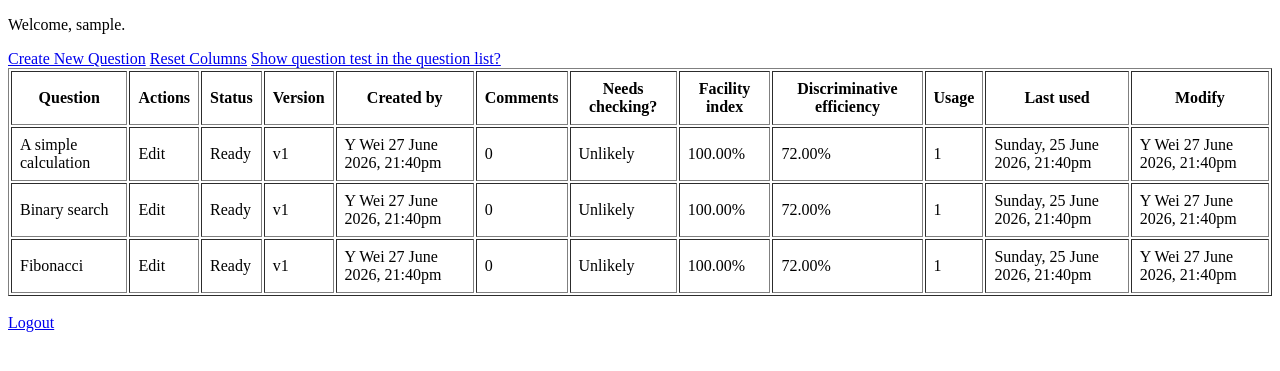
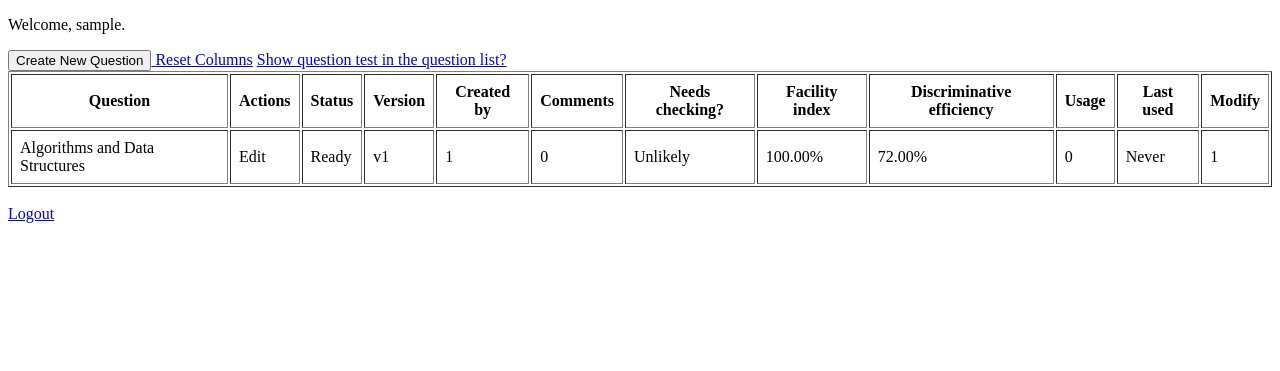
Before and after one commit to aqq40867-lang/exam-generation-platform, a Flask app: page /questions in a window 1280 px wide. Shown: the top 371 px of the page. Run offline with Flask 3, Linux system fonts and the light colour scheme; the visitor is signed in with stand-in values (Sample User, id 1).

Commit message:
create qurstion page

```diff
--- a/app.py
+++ b/app.py
@@ -1,3 +1,4 @@
+import json
 from flask import Flask, render_template, request, redirect, url_for, session
 app = Flask(__name__)
 
@@ -8,56 +9,23 @@ USER = {
     "teacher2": "456789",
     "1": "1"
 }
+QUESTIONS_FILE = "questions.json"
 
-QUESTIONS = [
-    {
-        "Question" : "A simple calculation",
-        "Actions" : "Edit",
-        "Status" : "Ready",
-        "Version" : "v1",
-        "Created by" : "Y Wei 27 June 2026, 21:40pm",
-        "Comments" : "0",
-        "Needs checking?" : "Unlikely",
-        "Facility index" : "100.00%",
-        "Discriminative efficiency" : "72.00%",
-        "Usage" : "1",
-        "Last used" : "Sunday, 25 June 2026, 21:40pm",
-        "Modify" : "Y Wei 27 June 2026, 21:40pm"
-    },
-    {
-        "Question" : "Binary search",
-        "Actions" : "Edit",
-        "Status" : "Ready",
-        "Version" : "v1",
-        "Created by" : "Y Wei 27 June 2026, 21:40pm",
-        "Comments" : "0",
-        "Needs checking?" : "Unlikely",
-        "Facility index" : "100.00%",
-        "Discriminative efficiency" : "72.00%",
-        "Usage" : "1",
-        "Last used" : "Sunday, 25 June 2026, 21:40pm",
-        "Modify" : "Y Wei 27 June 2026, 21:40pm"
-    },
-    {
-        "Question" : "Fibonacci",
-        "Actions" : "Edit",
-        "Status" : "Ready",
-        "Version" : "v1",
-        "Created by" : "Y Wei 27 June 2026, 21:40pm",
-        "Comments" : "0",
-        "Needs checking?" : "Unlikely",
-        "Facility index" : "100.00%",
-        "Discriminative efficiency" : "72.00%",
-        "Usage" : "1",
-        "Last used" : "Sunday, 25 June 2026, 21:40pm",
-        "Modify" : "Y Wei 27 June 2026, 21:40pm"
-    }
-]
+def load_questions():
+    with open(QUESTIONS_FILE, "r", encoding="utf-8") as file:
+        return json.load(file)
+
+
+def save_questions(questions):
+    with open(QUESTIONS_FILE, "w", encoding="utf-8") as file:
+        json.dump(questions, file, indent=4, ensure_ascii=False)
+
 
 @app.route('/')
 def home():
     return redirect(url_for('login'))
 
+# login
 @app.route('/login', methods=['GET', 'POST'])
 def login():
     error = None
@@ -78,7 +46,41 @@ def login():
 def question_list():
     if not session.get('logged_in'):
         return redirect(url_for('login'))
-    return render_template('question.html', username=session.get('username'), questions=QUESTIONS)
+
+    questions = load_questions()
+
+    return render_template('question.html', questions=questions, username=session.get('username'))
+
+# create questions
+@app.route("/questions/new", methods=["GET", "POST"])
+def create_question():
+    if "username" not in session:
+        return redirect(url_for("login"))
+
+    if request.method == "POST":
+        questions = load_questions()
+
+        new_question = {
+            "Question": request.form["title"],
+            "Actions": "Edit",
+            "Status": "Ready",
+            "Version": "v1",
+            "Created by": session["username"],
+            "Comments": "0",
+            "Needs checking?": "Unlikely",
+            "Facility index": "100.00%",
+            "Discriminative efficiency": "72.00%",
+            "Usage": "0",
+            "Last used": "Never",
+            "Modify": session["username"]
+        }
+
+        questions.append(new_question)
+        save_questions(questions)
+
+        return redirect(url_for("question_list"))
+
+    return render_template("create_question.html")
 
 @app.route('/logout')
 def logout():
--- /dev/null
+++ b/questions.json
@@ -0,0 +1,16 @@
+[
+    {
+        "Question": "Algorithms and Data Structures",
+        "Actions": "Edit",
+        "Status": "Ready",
+        "Version": "v1",
+        "Created by": "1",
+        "Comments": "0",
+        "Needs checking?": "Unlikely",
+        "Facility index": "100.00%",
+        "Discriminative efficiency": "72.00%",
+        "Usage": "0",
+        "Last used": "Never",
+        "Modify": "1"
+    }
+]
--- a/templates/question.html
+++ b/templates/question.html
@@ -7,7 +7,10 @@
     <p>Welcome, {{ username }}.</p>
 
     <!-- placeholder -->
-    <a href="#">Create New Question</a>
+    <a href="{{ url_for('create_question') }}">
+    <button>Create New Question</button>
+</a>
+
     <a href="#">Reset Columns</a>
     <a href="#">Show question test in the question list?</a>
 
```
Also changed, not shown: templates/create_question.html (added, +29 -0 lines), README.md, README_ENG.MD.
